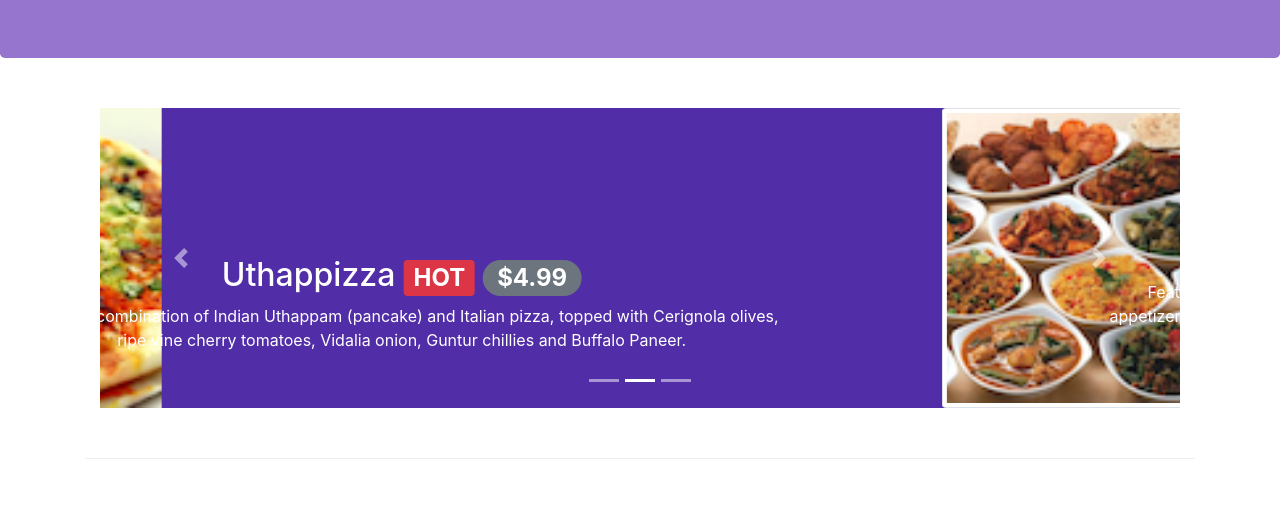
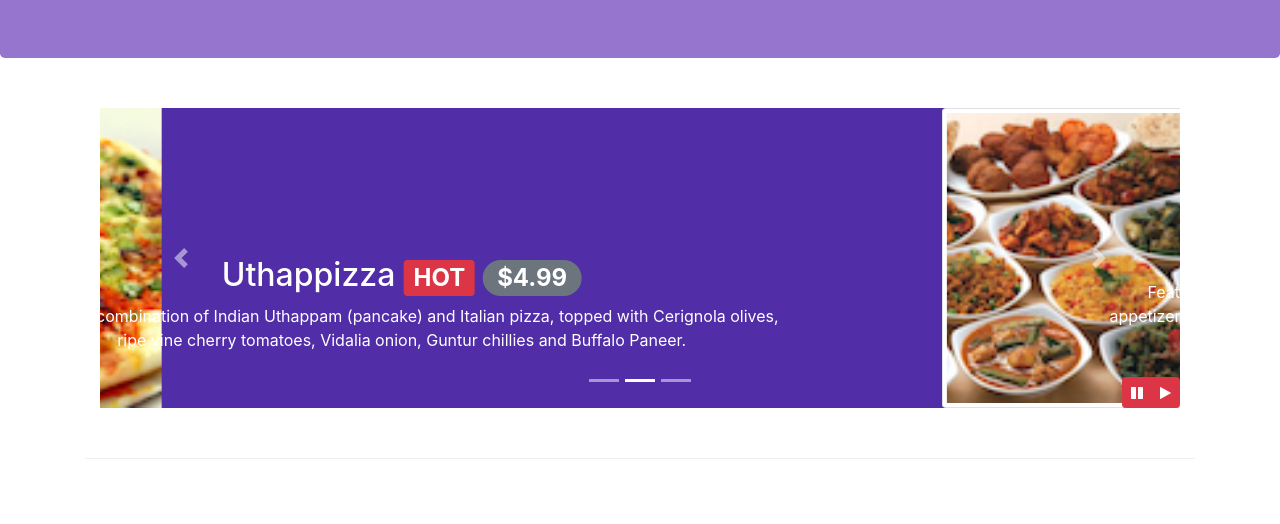
Before and after one commit to CBo6oDa/Bootstrap, a website: page index.html in a window 1280 px wide. Shown: the part 276-800 px from the top of the page. Drawn offline with nearby package versions, Linux system fonts and the light colour scheme.

Commit message:
Bootstrap JQuery

```diff
--- a/css/styles.css
+++ b/css/styles.css
@@ -86,3 +86,8 @@ body{
   left: 0;
   min-height: 300px;
 }
+#carouselButton{
+  right: 0px;
+  position: absolute;
+  bottom: 0px;
+}
--- a/index.html
+++ b/index.html
@@ -27,10 +27,7 @@
               <li class="nav-item"><a class="nav-link" href="#"><span class="fa fa-list fal-lg"></span> Menu</a></li>
               <li class="nav-item"><a class="nav-link" href="./contactus.html"><span class="fa fa-address-card fal-lg"></span> Contact</a></li>
           </ul>
-            <span class="navbar-text">
-                   <a data-toggle="modal" data-target="#loginModal">
-                   <span class="fa fa-sign-in"></span> Login</a>
-            </span>
+          <span class="navbar-text"><a data-toggle="modal" data-target="#loginModal"><span class="fa fa-sign-in"></span> Login</a></span>
         </div>
       </div>
     </nav>
@@ -47,6 +44,7 @@
                     <div class="card">
                       <h3 class="card-header text-white bg-warning">Reserve a table</h3>
                       <div class="card-body">
+
                         <form>
                           <div class="form-group row">
                             <label for="numOfGuests" class="col-md-4 col-form-label">Number of Guests</label>
@@ -59,7 +57,6 @@
                               <label class="radio-inline ml-4"><input type="radio" name="optradio">6</label>
                             </div>
                           </div>
-
                           <div class="form-group row">
                               <label for="section" class="col-md-4 col-form-label mt-2">Section</label>
                               <div class="btn-group ml-3">
@@ -67,7 +64,6 @@
                                 <button type="button" class="btn btn_danger">Smoking</button>
                               </div>
                           </div>
-
                           <div class="form-group row">
                               <label for="numOfGuests" class="col-md-4 col-form-label mt-2">Data and Time</label>
                               <div class="col-md-4 mt-2">
@@ -126,6 +122,7 @@
               </div>
           </div>
       </div>
+
       <header class="jumbotron">
           <div class="container">
               <div class="row row-header">
@@ -179,6 +176,14 @@
                 <a class="carousel-control-next" href="#mycarousel" role="button" data-slide="next">
                     <span class="carousel-control-next-icon"></span>
                 </a>
+                <div class="btn-group" id="carouselButton">
+                    <button class="btn btn-danger btn-sm" id="carousel-pause">
+                	    <span class="fa fa-pause"></span>
+                    </button>
+                    <button class="btn btn-danger btn-sm" id="carousel-play">
+                	    <span class="fa fa-play"></span>
+                    </button>
+                </div>
               </div>
             </div>
           </div>
@@ -275,6 +280,17 @@
       <script src="node_modules/jquery/dist/jquery.slim.min.js"></script>
       <script src="node_modules/popper.js/dist/umd/popper.min.js"></script>
       <script src="node_modules/bootstrap/dist/js/bootstrap.min.js"></script>
+      <script>
+        $(document).ready(function(){
+            $("#mycarousel").carousel( { interval: 1000 } );
+            $("#carousel-pause").click(function(){
+                $("#mycarousel").carousel('pause');
+            });
+            $("#carousel-play").click(function(){
+                $("#mycarousel").carousel('cycle');
+            });
+        });
+    </script>
 </body>
 
 </html>
```
Lines whose indentation alone changed are shown as unchanged.
